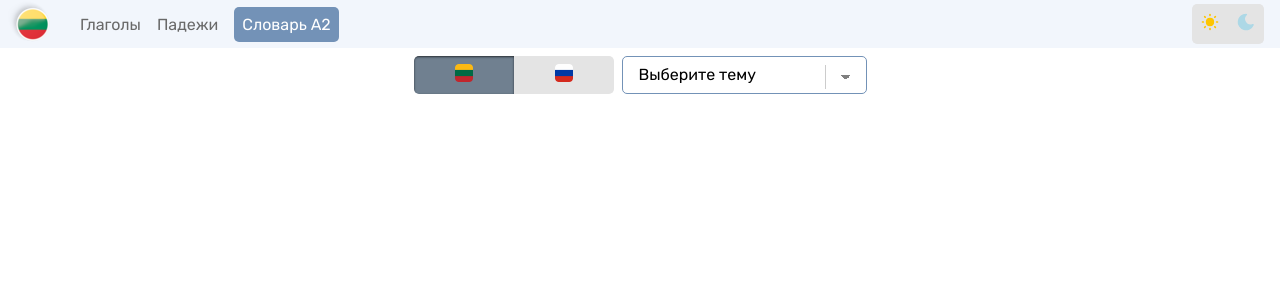
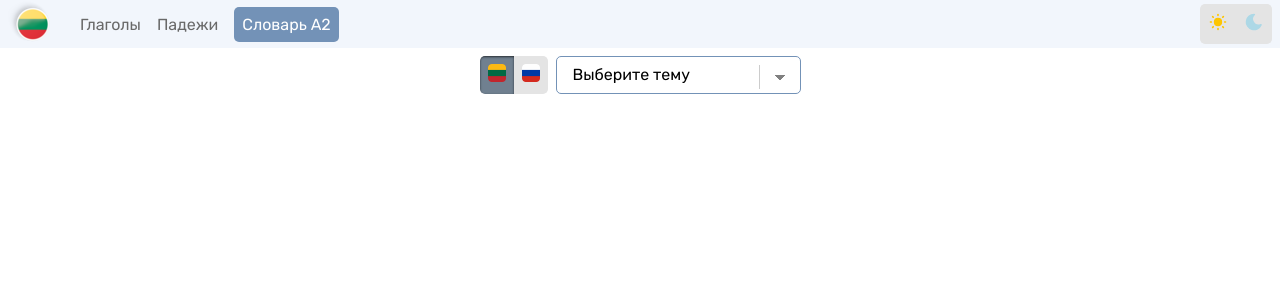
Before and after one commit to SeaRazor/veiksmazodis, a Next.js app: page /words in a window 1280 px wide. Shown: the top 300 px of the page. Built offline with nearby package versions, Linux system fonts and the light colour scheme.

Commit message:
small UI changes

```diff
--- a/src/app/UI/ThemeSwitcher.jsx
+++ b/src/app/UI/ThemeSwitcher.jsx
@@ -13,19 +13,14 @@ const ThemeSwitcher = () => {
     }
 
     return (
-        /* <div className={`${styles.switch_field} ${styles.theme_toggle}`}>
-             <input type="radio" id="light" name="theme" value="light" onChange={() => setTheme("light")}
-                    checked={theme === 'light'}/>
-             <label htmlFor="light" className={styles.theme_label}><IconSunFilled size={20} color="#fdc500"/></label>
-             <input type="radio" id="dark" name="theme" value="dark" onChange={() => setTheme("dark")}
-                    checked={theme === 'dark'}/>
-             <label htmlFor="dark" className={styles.theme_label}><IconMoonFilled size={20} color="lightblue"/> </label>
-         </div>*/
-        <div className={styles.image_toggle}>
-            <Toggle id={theme} name1={<IconSunFilled size={20} color="#fdc500"/>} value1="light"
-                    name2={<IconMoonFilled size={20} color="lightblue"/>} value2="dark" currentValue={theme}
-                    onChangeHandler={toggleTheme}/>
-        </div>
+
+           <div className={styles.theme_switch_wrapper}>
+               <Toggle id={theme} name1={<IconSunFilled size={20} color="#fdc500"/>} value1="light"
+                       name2={<IconMoonFilled size={20} color="lightblue"/>} value2="dark" currentValue={theme}
+                       onChangeHandler={toggleTheme} useImages={true}/>
+           </div>
+
+
     );
 };
 export default ThemeSwitcher;
--- a/src/app/UI/Toggle.jsx
+++ b/src/app/UI/Toggle.jsx
@@ -1,25 +1,27 @@
 import styles from './ui.module.css';
-import {useState} from "react";
+import React, {useState} from "react";
 import {CustomFlag} from "@/app/UI/CustomFlag";
 
-export default function Toggle({id, name1, name2, value1, value2, currentValue, onChangeHandler, useFlags = false}) {
+export default function Toggle({id, name1, name2, value1, value2, currentValue, onChangeHandler, useImages = false}) {
     const [selected, setSelected] = useState(currentValue ? currentValue : value1);
 
     function checkHandler(event) {
         setSelected(event.target.value);
         onChangeHandler(event.target.value);
     }
+    const wrapperClassName = useImages ? styles["image_toggle"] : '';
 
     return (
 
-        <div className={styles.switch_field}>
-            <input type="radio" id={`${id}_${value1}`} name={id} value={value1} onChange={checkHandler}
-                   checked={value1 === selected}/>
-            <label htmlFor={`${id}_${value1}`}>{useFlags ? <CustomFlag country={name1}/> : name1}</label>
-            <input type="radio" id={`${id}_${value2}`} name={id} value={value2} onChange={checkHandler}
-                   checked={value2 === selected}/>
-            <label htmlFor={`${id}_${value2}`}>{useFlags ? <CustomFlag country={name2}/> : name2}</label>
-        </div>
+            <div className={`${styles.switch_field} ${wrapperClassName}`}>
+                <input type="radio" id={`${id}_${value1}`} name={id} value={value1} onChange={checkHandler}
+                       checked={value1 === selected}/>
+                <label htmlFor={`${id}_${value1}`}>{name1}</label>
+                <input type="radio" id={`${id}_${value2}`} name={id} value={value2} onChange={checkHandler}
+                       checked={value2 === selected}/>
+                <label htmlFor={`${id}_${value2}`}>{name2}</label>
+            </div>
+
 
 
     )
--- a/src/app/UI/ui.module.css
+++ b/src/app/UI/ui.module.css
@@ -295,8 +295,8 @@
 }
 
 .image_toggle {
-    margin-left: auto;
-    margin-right: 1rem;
+   /* margin-left: auto;
+    margin-right: 1rem;*/
 }
 
 .image_toggle label {
@@ -467,6 +467,10 @@
 .tab_icon {
     color: var(--tab-icon-color);
 }
+.theme_switch_wrapper{
+    margin-left: auto;
+    margin-right: 0.5rem;
+}
 
 @media (max-width: 768px) {
 
--- a/src/app/components/Words/TestTopicWords.jsx
+++ b/src/app/components/Words/TestTopicWords.jsx
@@ -22,17 +22,13 @@ export function TestTopicWords({selectedTopic, direction}) {
 
 
     useEffect(() => {
-        startTopicTest()
+        startTopicTest();
     }, [selectedTopic, direction]);
 
     useEffect(() => {
         if (unAnsweredWords.length > 0) {
             setNewWord();
-        } else if (answeredWords.length > 0 && answeredWords.length === totalWords) {
-            setCurrentWord(null);
-            setComplete(true);
         }
-
     }, [unAnsweredWords, direction]);
 
     useEffect(() => {
@@ -63,16 +59,24 @@ export function TestTopicWords({selectedTopic, direction}) {
         }
         setResults(newResults);
         inputRef.current.value = '';
+        if (newResults.totalNum === newResults.correctNum + newResults.incorrectNum){
+            setComplete(true);
+            setCurrentWord(null);
+        }
+        else {
+            setNewWord();
+        }
     }
 
     function startTopicTest() {
         const topicWords = getWords(selectedTopic);
-        totalWords = topicWords.length;
         setUnansweredWords(topicWords);
         setAnsweredWords([]);
         setFilteredWords([]);
         setResults({correctNum: 0, incorrectNum: 0, totalNum: topicWords.length});
         setComplete(false);
+
+
 
     }
 
--- a/src/app/page.module.css
+++ b/src/app/page.module.css
@@ -101,7 +101,7 @@
     border-radius: var(--border-radius);
     /*box-shadow: rgba(60, 64, 67, 0.3) 0px 1px 2px 0px, rgba(60, 64, 67, 0.15) 0px 2px 6px 2px;*/
     box-shadow: rgba(0, 0, 0, 0.02) 0px 1px 3px 0px, rgba(27, 31, 35, 0.15) 0px 0px 0px 1px;
-    width: 100%;
+   /* width: 100%;*/
     margin: 1rem;
     /* padding: 0.5rem;*/
 
@@ -256,6 +256,8 @@
 .input_flow > input {
     flex: 1;
     max-width: 50%;
+    font-family: var(--font-mono);
+    font-size: larger;
 }
 
 .column_flow {
--- a/src/app/words/page.jsx
+++ b/src/app/words/page.jsx
@@ -57,7 +57,7 @@ export default function Words() {
                     <Toggle id="lang_toggle" name1={<img src={`/flags/LT.png`} width={18} height={18}
                                                          alt="RU"/>} value1="forward" name2={<img
                         src={`/flags/RU.png`} width={18} height={18} alt="LT"/>} value2="reverse"
-                            onChangeHandler={handleDirectionChange}/>
+                            onChangeHandler={handleDirectionChange} useImages={true}/>
 
                     <Selector options={topics} optionSelectedFunction={handleTopicSelection} includeAllOption={false}/>
 
```
Also changed, not shown: src/app/data/a2_words.json.
